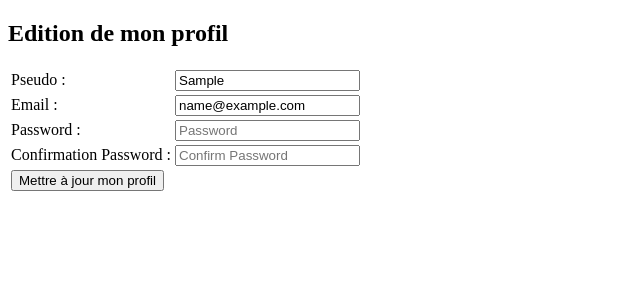
After one commit to omnislashh/nasa-web-project, a PHP site: page /editionprofil.php in a window 1280 px wide. The commit adds this page. Shown: the top 300 px of the page, without its empty margins (0-640 px from the left). Run offline with PHP 8.4, Linux system fonts and the light colour scheme; the visitor is signed in with stand-in values (Sample User, id 1); tables that the repository leaves empty or names only in its code hold one stand-in row (values such as "Sample post").

Commit message:
editionprofil

```diff
--- /dev/null
+++ b/editionprofil.php
@@ -0,0 +1,125 @@
+<?php
+session_start();
+
+$bdd = new PDO('mysql:host=127.0.0.1;dbname=espacemembres', 'root', '');
+
+if(isset($_SESSION['id']))
+{
+    $requser = $bdd->prepare("SELECT * FROM membres WHERE id=?");
+    $requser->execute(array($_SESSION['id']));
+    $user = $requser->fetch();
+
+    if(isset($_POST['newpseudo']) AND !empty($_POST['newpseudo']) AND $_POST['newpseudo'] != $user['pseudo']) {
+        $reqpseudo = $bdd->prepare("SELECT * FROM membres WHERE pseudo = ?");
+        $reqpseudo->execute(array($pseudo));
+        $pseudoexist = $reqpseudo->rowCount();
+        if($pseudoexist == 0) {
+            $newpseudo = htmlspecialchars($_POST['newpseudo']);
+            $newPseudoLength = strlen($newpseudo);
+            if($newPseudoLength <= 255) {
+                $insertpseudo = $bdd->prepare("UPDATE membres SET pseudo = ? WHERE id = ?");
+                $insertpseudo->execute(array($newpseudo, $_SESSION['id']));
+                header('Location: profil.php?id='.$_SESSION['id']);
+            }
+        } else {
+            $erreur = "Ce pseudo est déjà utilisé";
+        }
+    }
+
+
+    if(isset($_POST['newmail']) AND !empty($_POST['newmail']) AND $_POST['newmail'] != $user['email']) {
+        $newmail = htmlspecialchars($_POST['newmail']);
+        $reqmail = $bdd->prepare("SELECT * FROM membres WHERE email = ?");
+        $reqmail->execute(array($newmail));
+        $mailexist = $reqmail->rowCount();
+        if($mailexist == 0) {
+
+            if(filter_var($newmail, FILTER_VALIDATE_EMAIL)) {
+                $insertmail = $bdd->prepare("UPDATE membres SET email = ? WHERE id = ?");
+                $insertmail->execute(array($newmail, $_SESSION['id']));
+                header('Location: profil.php?id='.$_SESSION['id']);
+            } else {
+                $msg = "Votre email n'est pas au bon format";
+            }
+        } else {
+            $msg = "Cet email est déjà utilisé";
+        }
+    }
+
+    if(isset($_POST['newpassword']) AND !empty($_POST['newpassword']) AND $_POST['newpassword'] AND !empty($_POST['newpassword2']) AND $_POST['newpassword2']) {
+        $newpassword = sha1($_POST['newpassword']);
+        $newpassword2 = sha1($_POST['newpassword2']);
+        if($newpassword == $newpassword2) {
+            $insertpassword = $bdd->prepare("UPDATE membres SET motdepasse = ? WHERE id = ?");
+            $insertpassword->execute(array($newpassword, $_SESSION['id']));
+            header('Location: profil.php?id='.$_SESSION['id']);
+        } else {
+            $msg = "Vos deux mots de passe ne correspondent pas.";
+        }
+    }
+
+    // if(isset($_POST['newpseudo']) AND $_POST['newpseudo'] == $user['pseudo']) {
+    //     header('Location: profil.php?id='.$_SESSION['id']);
+    // }
+?>
+
+<!DOCTYPE html>
+<html lang="en">
+<head>
+    <meta charset="UTF-8">
+    <meta http-equiv="X-UA-Compatible" content="IE=edge">
+    <meta name="viewport" content="width=device-width, initial-scale=1.0">
+    <title>Document</title>
+</head>
+<body>
+    <h2>Edition de mon profil</h2>
+
+    <form method="POST" action="">
+        <table>
+            <tr>
+                <td>
+                    <label>Pseudo :</label>
+                </td>
+                <td>
+                    <input type="text" name="newpseudo" placeholder="Pseudo" value="<?php echo $user['pseudo']; ?>"/>
+                </td>
+            </tr>
+            <tr>
+                <td>
+                    <label>Email :</label>
+                </td>
+                <td>
+                    <input type="mail" name="newmail" placeholder="Mail" value="<?php echo $user['email']; ?>"/>
+                </td>
+            </tr>
+            <tr>
+                <td>
+                    <label>Password :</label>
+                </td>
+                <td>
+                    <input type="password" name="newpassword" placeholder="Password"/>
+                </td>
+            </tr>
+            <tr>
+                <td>
+                    <label>Confirmation Password :</label>
+                </td>
+                <td>
+                    <input type="password" name="newpassword2" placeholder="Confirm Password"/>
+                </td>
+            </tr>
+            <tr>
+                <td>
+                    <input type="submit" value="Mettre à jour mon profil"/>
+                </td>
+            </tr>
+        </table>
+    </form>
+    <?php if(isset($msg)) { echo $msg; } ?>
+</body>
+</html>
+<?php
+} else {
+    header('Location: connexion.php');
+}
+?>
--- a/profil.php
+++ b/profil.php
@@ -28,7 +28,7 @@ if(isset($_GET['id']) AND $_GET['id'] > 0)
     if(isset($_SESSION['id']) AND $userinfo['id'] == $_SESSION['id']) {
         echo "mon profil perso";
     ?>
-        <a href="#">Editer mon profil</a>
+        <a href="editionprofil.php">Editer mon profil</a>
         <a href="deconnexion.php">Se déconnecter</a>
     <?php
     }
```
Also changed, not shown: readMe.md.
